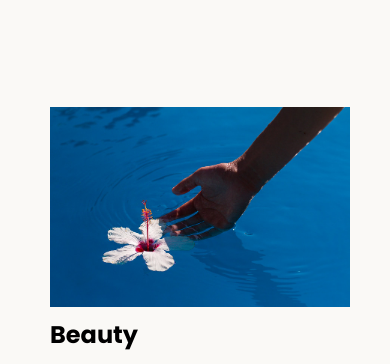
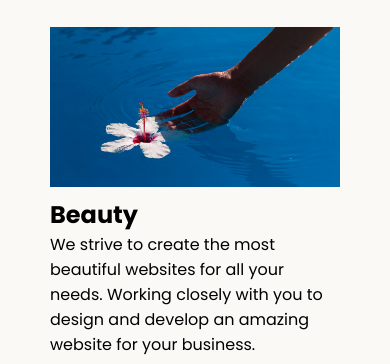
Before and after one commit to Ashrafi-Meraj/media-query, a plain HTML site: page index.html in a window 390 px wide. Shown: the part 410-774 px from the top of the page. Drawn offline with Linux system fonts and the light colour scheme.

Commit message:
style.css

```diff
--- a/style.css
+++ b/style.css
@@ -72,28 +72,27 @@ footer>p>span a{
 
 @media (max-width: 700px) {
   .card{
-    top: 70px;
-    height: 200px;
+    top: 10px;
+    height: 120px;
     align-items: center;
     align-content: center;
     margin-left: 0;
     width: 100%;
-    margin-top: 40px;
-    margin-bottom: 40px;
+    margin-top: 0;
+    margin-bottom: 0px;
   }
   .card>img {
     display: block;
     float: none;
-    height: 100%;
+    width: 100%;
   }
   .card p{
     display: block;
-    margin: 10px;
   }
   h1 {
     font-size: 3rem;
     width: 100%;
-    margin-bottom: 70px;
+    margin-bottom: 30px;
   }
   footer {
     margin-top: 100px;
```
